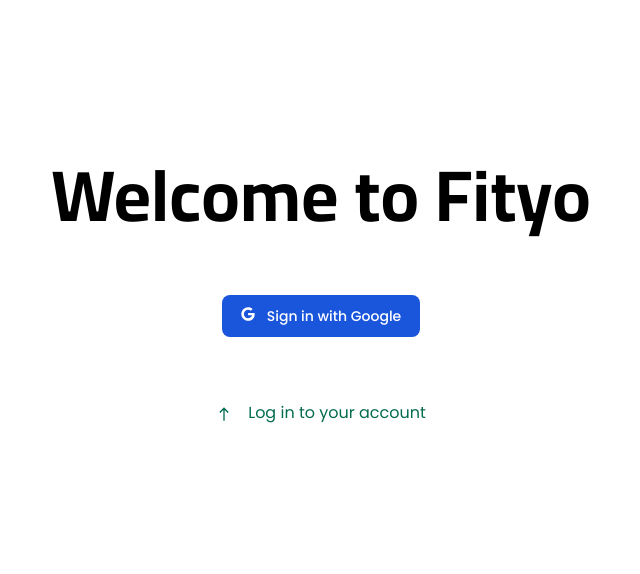
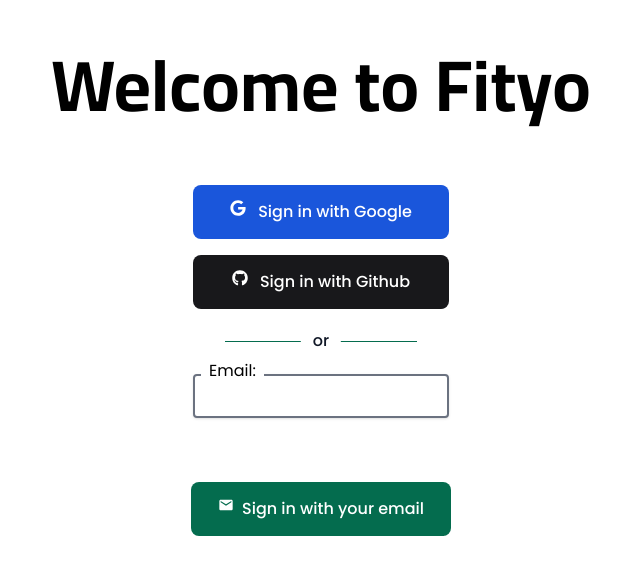
Before and after one commit to maariioxx/Fityo, a Next.js app: page /signup in a window 1280 px wide. Shown: the part 108-682 px from the top of the page, without its empty margins (319-959 px from the left). Built offline with nearby package versions, Linux system fonts and the light colour scheme.

Commit message:
Remove unused imports

```diff
--- a/src/app/signup/page.tsx
+++ b/src/app/signup/page.tsx
@@ -1,31 +1,64 @@
 'use client';
 
-import Form from '@/app/signup/components/Form';
-import { redirect } from 'next/navigation';
-import { cairo } from '../fonts';
-import { MdEast } from 'react-icons/md';
-import { FaGoogle } from 'react-icons/fa';
-import Link from 'next/link';
+import { MdEmail } from 'react-icons/md';
+import { FaGoogle, FaGithub } from 'react-icons/fa';
 import { Button } from 'flowbite-react';
 import { signIn } from 'next-auth/react';
+import { useState } from 'react';
 
 export default function Page() {
+  const [emailInput, setEmailInput] = useState('');
   return (
-    <>
+    <div>
+      <div className="flex flex-col items-center gap-4">
         <Button
+          className="w-64"
+          size="xl"
           color="blue"
           onClick={() => signIn('google', { callbackUrl: '/signup/2' })}
         >
           <FaGoogle className="mr-3 mt-[0.05rem]" />
           <span>Sign in with Google</span>
         </Button>
-      <Link
-        href="/login"
-        className="group flex items-center gap-4 text-green-700 hover:text-[1.05rem] transition-all"
+        <Button
+          size="xl"
+          className="w-64 bg-zinc-900 enabled:hover:bg-zinc-950"
+          onClick={() => signIn('github', { callbackUrl: '/signup/2' })}
         >
-        <MdEast className="mt-0.5 -rotate-90 group-hover:rotate-0 transition-transform" />
-        Log in to your account
-      </Link>
-    </>
+          <FaGithub className="mr-3 mt-[0.05rem]" />
+          <span>Sign in with Github</span>
+        </Button>
+      </div>
+      <div className="inline-flex items-center justify-center w-full">
+        <hr className="w-48 h-px my-8 bg-green-700 border-0 dark:bg-gray-700" />
+        <span className="absolute px-3 font-medium text-gray-900 -translate-x-1/2 bg-white left-1/2">
+          or
+        </span>
+      </div>
+      <form
+        action={() =>
+          signIn('email', { email: emailInput, callbackUrl: '/signup/2' })
+        }
+        className="flex flex-col items-center gap-5"
+      >
+        <label className="relative grid grid-rows-2">
+          <span className="absolute left-2 bottom-[4.9rem] px-2 bg-white">
+            Email:
+          </span>
+          <input
+            required
+            type="email"
+            name="email"
+            id="email"
+            onChange={(e) => setEmailInput(e.target.value)}
+            className="form-input w-64"
+          />
+        </label>
+        <Button type="submit" color="success" size="xl">
+          <MdEmail className="mr-2" />
+          Sign in with your email
+        </Button>
+      </form>
+    </div>
   );
 }
```
Lines whose indentation alone changed are shown as unchanged.
